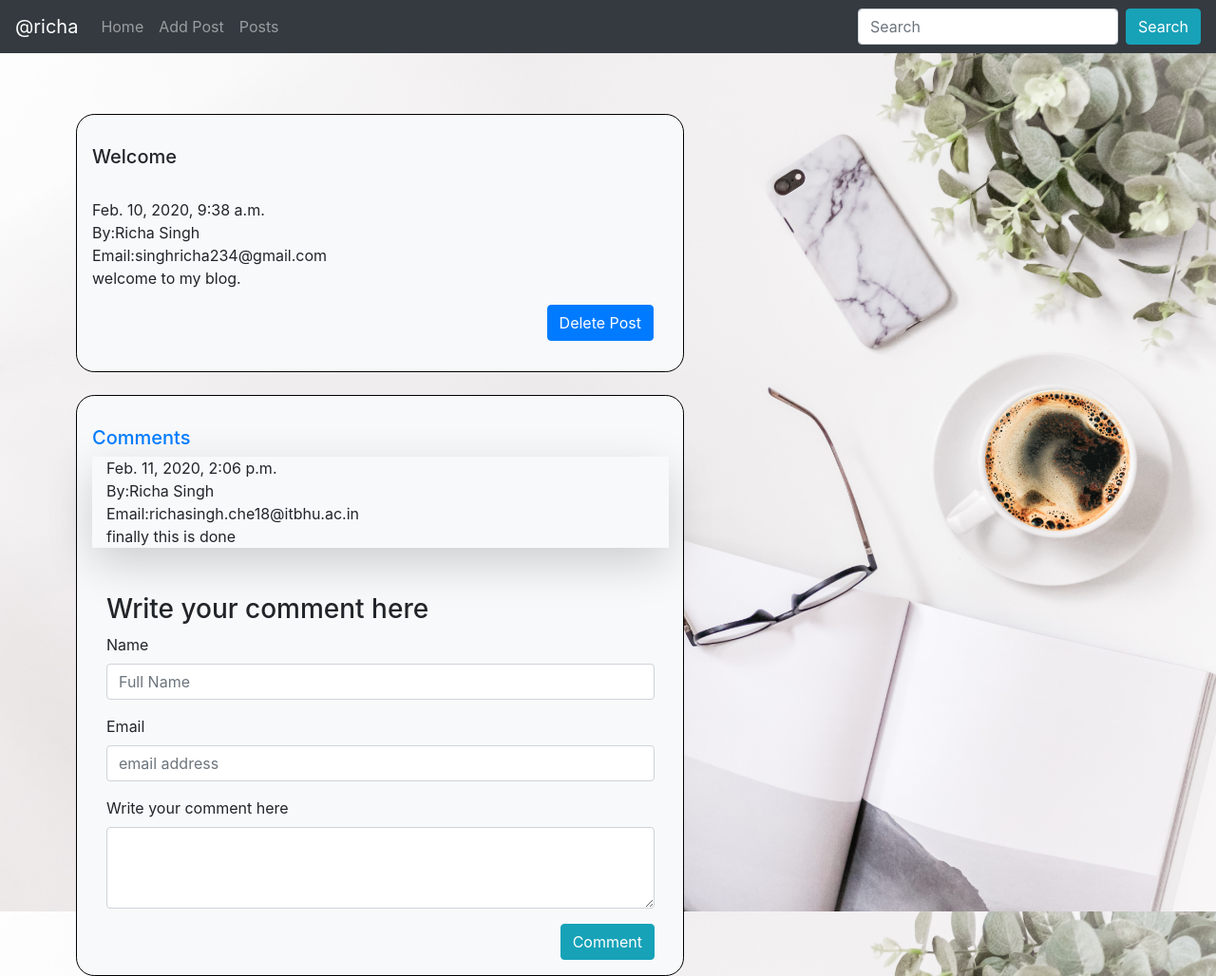
After one commit to Richa-09/Blog, a Django app: page /comment/1 in a window 1280 px wide. The commit adds this page. Shown: the whole page at 95% size. Run offline with Django 3.2, Linux system fonts and the light colour scheme; data comes from the database, SQL or seed files in the repository; both versions use the stored data as it was after the commit; some libraries are stand-ins or nearby versions; some web fonts are replaced.

Commit message:
Add Comments

```diff
--- a/posts/models.py
+++ b/posts/models.py
@@ -7,3 +7,10 @@ class post(models.Model):
     subject = models.TextField()
     content = models.TextField()
     date = models.DateTimeField(auto_now_add=True)
+
+class comment(models.Model):
+    value = models.IntegerField()
+    name = models.CharField(max_length=30)
+    email = models.EmailField()
+    content = models.TextField()
+    date = models.DateTimeField(auto_now_add=True)
--- a/posts/templates/posts/blog.html
+++ b/posts/templates/posts/blog.html
@@ -9,14 +9,19 @@
 {% endblock %}
 
 {% block content %}
-
-<div class="container bg-light detail">
+<div class="d-flex flex-column">
+    <div class="container detail bg-light">
         <h5>{{ post.subject}}</h5><br>
         {{ post.date }}<br>
         By:{{ post.name }}<br>
         Email:{{ post.email }}<br>
         {{ post.content }}<br>
         <span class="delete"><a class="btn btn-primary" role="button" href="{% url 'delete' p=post.id %}">Delete Post</a></span>
+    </div>
+    <div class="container bg-light detail">
+        <a href="{% url 'comment' p=post.id %}"><h5>Comments</h5></a>
+        {% block comment %}{% endblock %}
+    </div>
 </div>
 
 {% endblock %}
--- /dev/null
+++ b/posts/templates/posts/comment.html
@@ -0,0 +1,36 @@
+{% extends 'posts/blog.html' %}
+
+{% block comment %}
+
+{% for s in series %}
+<div class="container bg-light shadow-lg mb-5 blog">
+    <div class="row align-items-center">
+             <div class="col">
+                 <span class="person">{{ s.date }}</span><br>
+                 <span class="person">By:{{ s.name }}</span><br>
+                 <span class="person">Email:{{ s.email }}</span><br>
+                 {{ s.content }}<br>
+            </div>
+    </div>
+</div>
+{% endfor %}
+<div class="container">
+<form action="{% url 'add_comment' p=post.id %}" method="POST">
+    {% csrf_token %}
+    <h3>Write your comment here</h3>
+    <div class="form-group">
+        <label for="name">Name</label>
+        <input type="name" class="form-control" id="name" name="name" placeholder="Full Name">
+      </div>
+      <div class="form-group">
+        <label for="email">Email</label>
+        <input type="email" class="form-control" id="email" name="email" placeholder="email address">
+      </div>
+   <div class="form-group">
+     <label for="content">Write your comment here</label>
+     <textarea class="form-control" id="content" name="content" rows="3"></textarea>
+   </div>
+   <button type="submit" class="btn btn-info yes">Comment</button>
+ </form>
+</div>
+{% endblock %}
--- a/posts/templates/posts/layout.html
+++ b/posts/templates/posts/layout.html
@@ -27,7 +27,7 @@
 
       <div class="collapse navbar-collapse" id="navbarNav">
         <ul class="navbar-nav mr-auto">
-          <li class="nav-item active">
+          <li class="nav-item">
             <a class="nav-link" href="{% url 'home' %}">Home<span class="sr-only">(current)</span></a>
           </li>
           <li class="nav-item">
@@ -37,6 +37,10 @@
             <a class="nav-link" href="{% url 'show' %}">Posts</a>
           </li>
         </ul>
+        <form class="form-inline my-2 my-lg-0">
+          <input class="form-control mr-sm-2" type="search" placeholder="Search" aria-label="Search">
+          <button class="btn btn-info my-2 my-sm-0" type="submit">Search</button>
+        </form>
       </div>
 
     </nav>
--- a/posts/templates/posts/show.html
+++ b/posts/templates/posts/show.html
@@ -15,7 +15,7 @@
     <hr>
 
     {% for b in blog %}
-    <div class="container bg-light mb-5 blog">
+    <div class="container bg-light shadow-lg mb-5 blog">
         <div class="row align-items-center detail">
              <div class="col-9">
                  <h2>{{ b.subject}}</h2><br>
--- a/posts/urls.py
+++ b/posts/urls.py
@@ -9,4 +9,6 @@ urlpatterns = [
     path('blog/<int:k>',views.blog,name='blog'),
     path('delete/<int:p>',views.delete,name='delete'),
     path('done/<int:k>',views.done,name='done'),
+    path('comment/<int:p>',views.commentpage,name='comment'),
+    path('add_comment/<int:p>',views.add_comment,name='add_comment'),
 ]
--- a/posts/views.py
+++ b/posts/views.py
@@ -1,6 +1,6 @@
 from django.shortcuts import render,get_object_or_404
 from django.http import HttpResponse
-from .models import post
+from .models import post,comment
 from django.contrib import messages
 import datetime
 
@@ -43,3 +43,22 @@ def done(request,k):
         return render(request,'posts/show.html',{'blog':blog})
     else:
         return HttpResponse("Method not allowed")
+
+def commentpage(request,p):
+    posst=get_object_or_404(post,id=p)
+    series =  comment.objects.filter(value=p)
+    return render(request,'posts/comment.html',{'post':posst,'series':series})
+
+def add_comment(request,p):
+    if request.method=='POST':
+        com = comment()
+        com.name = request.POST['name']
+        com.email = request.POST['email']
+        com.content = request.POST['content']
+        com.value = p
+        com.save()
+        posst=get_object_or_404(post,id=p)
+        series =  comment.objects.filter(value=p)
+        return render(request,'posts/comment.html',{'post':posst,'series':series})
+    else:
+        return HttpResponse("Method not allowed")
--- a/static/css/blog.css
+++ b/static/css/blog.css
@@ -9,6 +9,8 @@
     word-wrap: break-word;
     border: solid black 0.5px;
     border-radius: 1.2rem;
+    margin-bottom: -2.5rem;
+
 }
 
 .delete{
@@ -17,3 +19,7 @@
     padding-bottom:1rem;
     padding-right: 1rem;
 }
+
+.yes{
+    float: right;
+}
```
Also changed, not shown: db.sqlite3, posts/migrations/0003_comment.py (added), posts/migrations/0004_comment_date.py (added).
